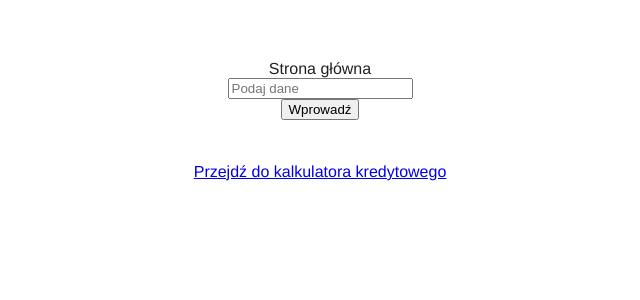
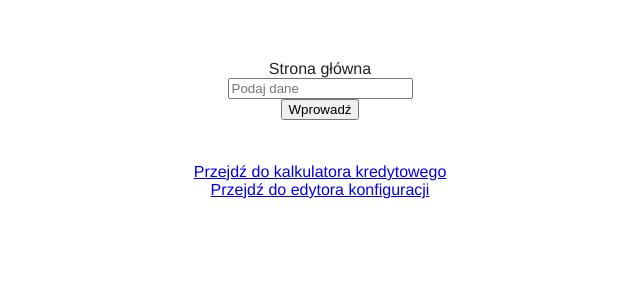
Before and after one commit to praktyki-kalkulator-kredytowy/frontend, a Vue app: page / in a window 1280 px wide. Shown: the top 300 px of the page, without its empty margins (320-960 px from the left). Built offline with nearby package versions, Linux system fonts and the light colour scheme; what v-calendar would draw is missing.

Commit message:
feat(UserConfig): added

```diff
--- a/src/components/HelloWorld.vue
+++ b/src/components/HelloWorld.vue
@@ -4,7 +4,7 @@
   <input name="enteredText" v-model="enteredText" type="text" placeholder="Podaj dane">
   <input type="submit" value="Wprowadź">
   <h1> {{ editedText }}</h1>
-  <router-link to="/harmonogram">Przejdź do kalkulatora kredytowego</router-link>
+
   </form>
 
 
--- a/src/router/index.js
+++ b/src/router/index.js
@@ -1,6 +1,7 @@
 import { createRouter, createWebHistory } from 'vue-router'
 import Home from '../views/Home'
 import Harmonogram from '../views/Harmonogram'
+import UserConfig from '../views/UserConfig'
 
 const routes = [
     {
@@ -12,6 +13,11 @@ const routes = [
         path: '/harmonogram',
         name: 'harmonogram',
         component: Harmonogram
+    },
+    {
+        path: '/config',
+        name: 'config',
+        component: UserConfig
     }
 ]
 
--- a/src/views/Home.vue
+++ b/src/views/Home.vue
@@ -1,5 +1,9 @@
 <template>
   <HelloWorld />
+
+  <router-link to="/harmonogram">Przejdź do kalkulatora kredytowego</router-link>
+  <br>
+  <router-link to="/config">Przejdź do edytora konfiguracji</router-link>
 </template>
 
 <script>
```
